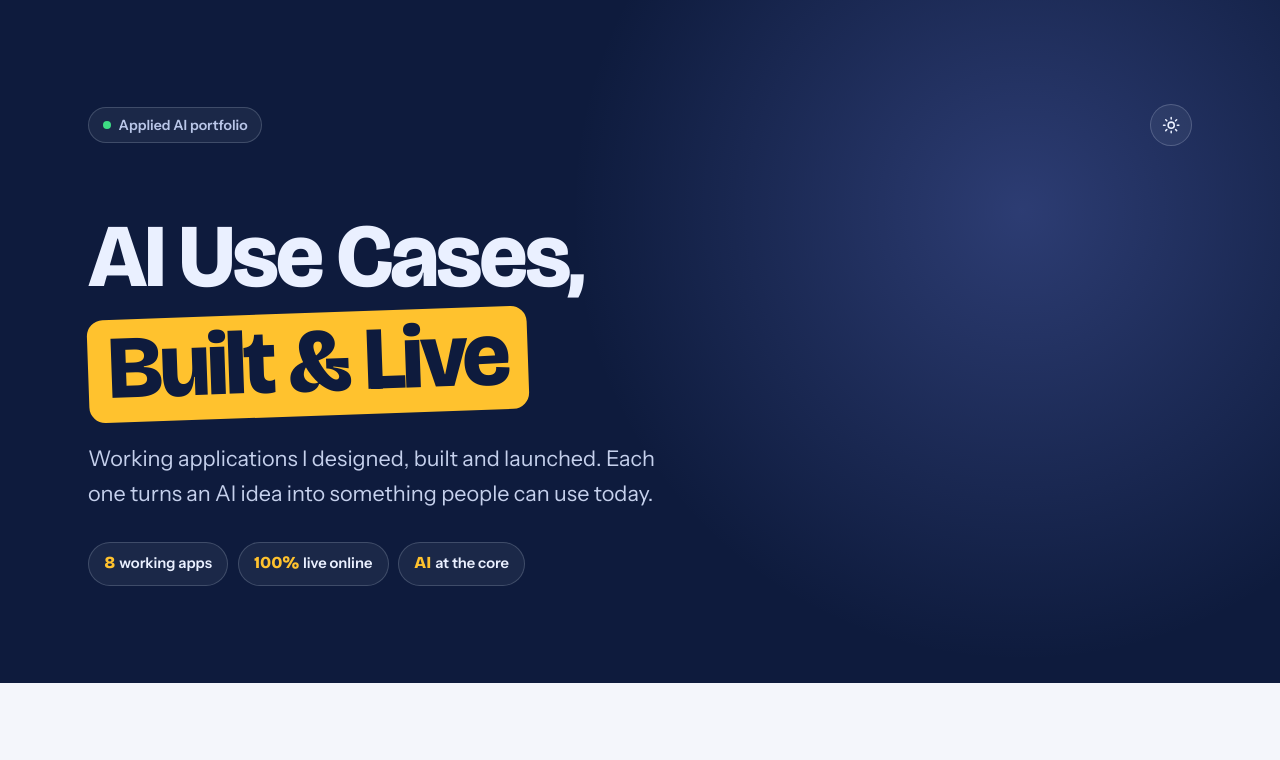
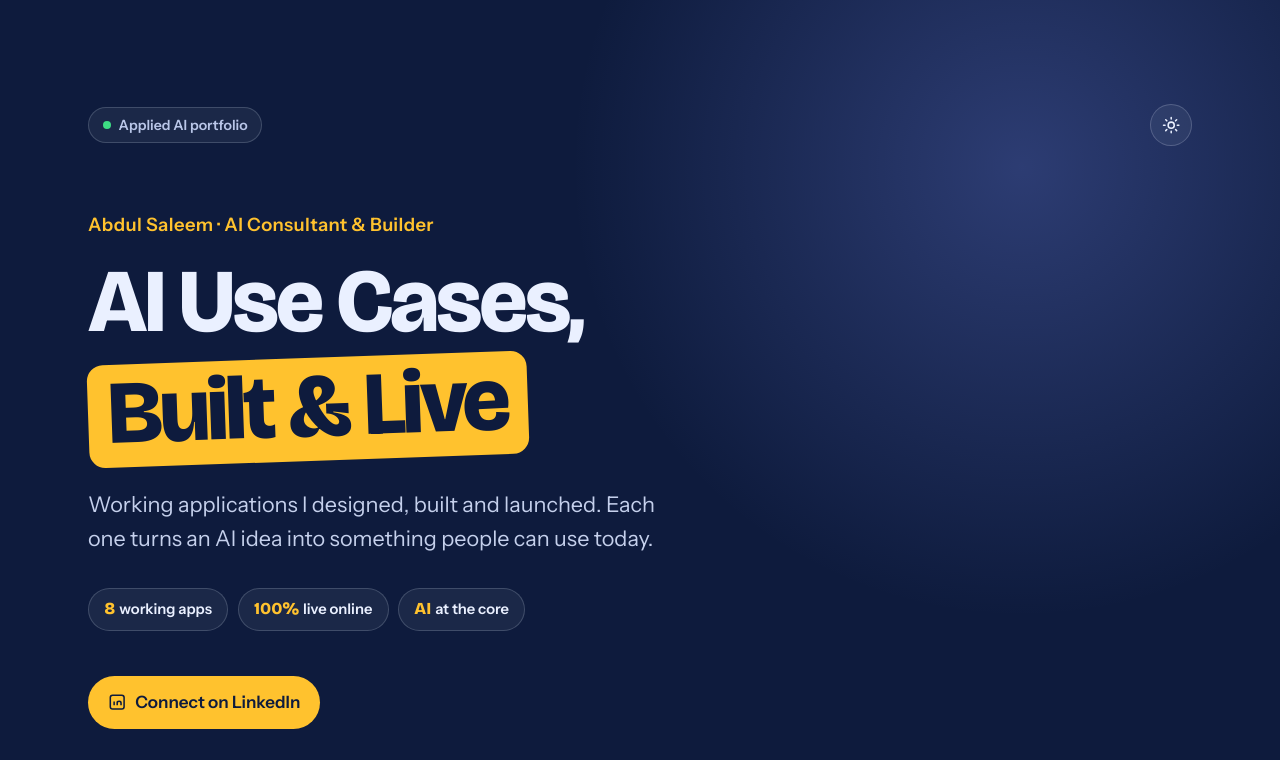
Before and after one commit to saleempc/saleempc.github.io, a plain HTML site: page index.html in a window 1280 px wide. Shown: the top 760 px of the page. Drawn offline with nearby package versions, Linux system fonts and the light colour scheme.

Commit message:
Add name, role line and LinkedIn button
Co-Authored-By: Claude Opus 5.5 <noreply@anthropic.com>

```diff
--- a/index.html
+++ b/index.html
@@ -3,11 +3,11 @@
 <head>
 <meta charset="utf-8">
 <meta name="viewport" content="width=device-width, initial-scale=1, viewport-fit=cover">
-<title>AI Use Cases, Built &amp; Live</title>
-<meta name="description" content="Working AI applications, designed, built and launched. Each one turns an AI idea into something people can use today.">
+<title>AI Use Cases, Built &amp; Live · Abdul Saleem</title>
+<meta name="description" content="Abdul Saleem, AI Consultant & Builder. Working AI applications, designed, built and launched. Each one turns an AI idea into something people can use today.">
 <meta name="theme-color" content="#0E1B3D">
 <meta property="og:type" content="website">
-<meta property="og:title" content="AI Use Cases, Built & Live">
+<meta property="og:title" content="AI Use Cases, Built & Live · Abdul Saleem">
 <meta property="og:description" content="Working AI applications, designed, built and launched. Each one turns an AI idea into something people can use today.">
 <meta property="og:url" content="https://saleempc.github.io/">
 <meta property="og:image" content="https://saleempc.github.io/img/og.jpg">
@@ -53,6 +53,12 @@ h1{font-weight:800;font-size:clamp(2.6rem,8vw,5.6rem);letter-spacing:-.035em;max
 .facts{display:flex;flex-wrap:wrap;gap:.6rem;margin-top:2rem;padding:0;list-style:none}
 .facts li{font-weight:600;font-size:.92rem;border:1px solid rgba(234,240,255,.18);background:rgba(234,240,255,.06);border-radius:999px;padding:.45rem .95rem}
 .facts b{color:#FFC22E;font-family:"Bricolage Grotesque",sans-serif;font-size:1.05rem;margin-right:.25rem}
+
+.li-btn{display:inline-flex;align-items:center;gap:.55rem;margin-top:1.75rem;background:#FFC22E;color:#0E1B3D;font-weight:600;text-decoration:none;padding:.8rem 1.25rem;border-radius:999px;transition:transform .2s,filter .2s}
+.li-btn[hidden]{display:none}
+.li-btn:hover{transform:translateY(-2px);filter:brightness(1.05)}
+.li-btn svg{width:1.15rem;height:1.15rem;fill:none;stroke:currentColor;stroke-width:2}
+.byline{font-size:clamp(1rem,2vw,1.15rem)}
 
 /* apps */
 .apps{padding:clamp(3rem,7vw,5rem) 0}
@@ -110,6 +116,10 @@ h1{font-weight:800;font-size:clamp(2.6rem,8vw,5.6rem);letter-spacing:-.035em;max
     <h1>AI Use Cases, <span class="hl">Built &amp; Live</span></h1>
     <p class="lead">Working applications I designed, built and launched. Each one turns an AI idea into something people can use today.</p>
     <ul class="facts" id="facts"></ul>
+    <a class="li-btn" id="liBtn" href="#" target="_blank" rel="noopener" hidden>
+      <svg viewBox="0 0 24 24" aria-hidden="true"><rect x="3" y="3" width="18" height="18" rx="3"/><path d="M8 11v5M8 8v.01M12 16v-5M12 13c0-3 5-3 5 0v3"/></svg>
+      Connect on LinkedIn
+    </a>
   </div>
 </header>
 
@@ -135,7 +145,9 @@ h1{font-weight:800;font-size:clamp(2.6rem,8vw,5.6rem);letter-spacing:-.035em;max
 <script>
 /* ===================== EDIT HERE ===================== */
 /* Optional name / role line shown above the headline, e.g. "Your Name · AI Consultant & Builder" */
-var BYLINE = "";
+var BYLINE = "Abdul Saleem · AI Consultant & Builder";
+/* Optional LinkedIn profile (leave "" to hide the button) */
+var LINKEDIN = "https://www.linkedin.com/in/saleempc/";
 /* status: "live" (open to everyone), "signin" (live, needs sign-in), "private" (live, owner-only) */
 var APPS = [
   { name:"AI Project Office", url:"https://keystone.ai2all.online/", tagline:"The project office that writes, watches and advises.", img:"img/keystone.jpg", status:"live" },
@@ -154,6 +166,7 @@ function esc(s){return String(s).replace(/[&<>"]/g,function(c){return {"&":"&amp
 function host(u){try{return new URL(u).host}catch(e){return u}}
 
 document.getElementById("byline").textContent=BYLINE;
+if(LINKEDIN){var li=document.getElementById("liBtn");li.href=LINKEDIN;li.hidden=false}
 document.getElementById("facts").innerHTML=
   '<li><b>'+APPS.length+'</b>working apps</li><li><b>100%</b>live online</li><li><b>AI</b>at the core</li>';
 document.getElementById("grid").innerHTML=APPS.map(function(a){
```
